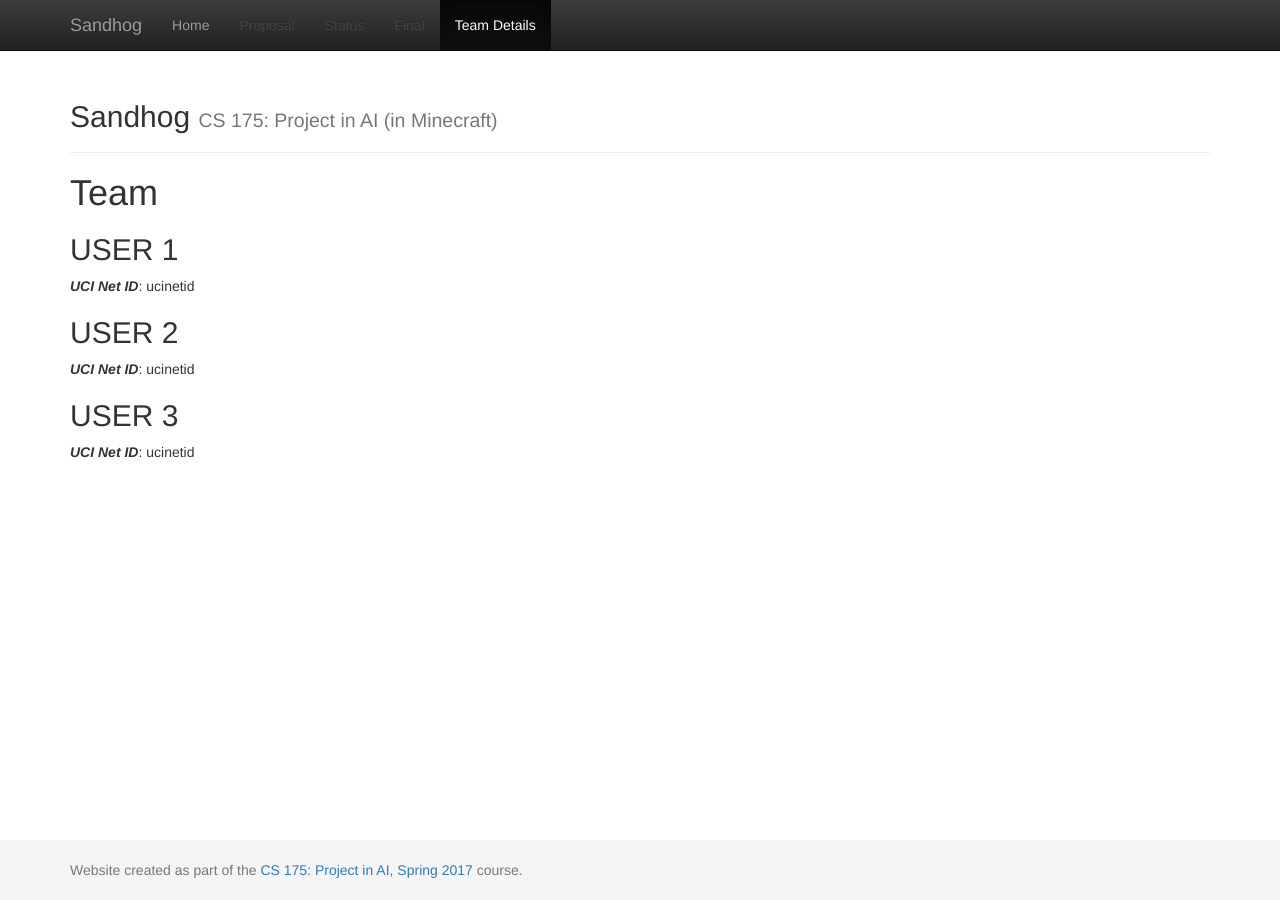
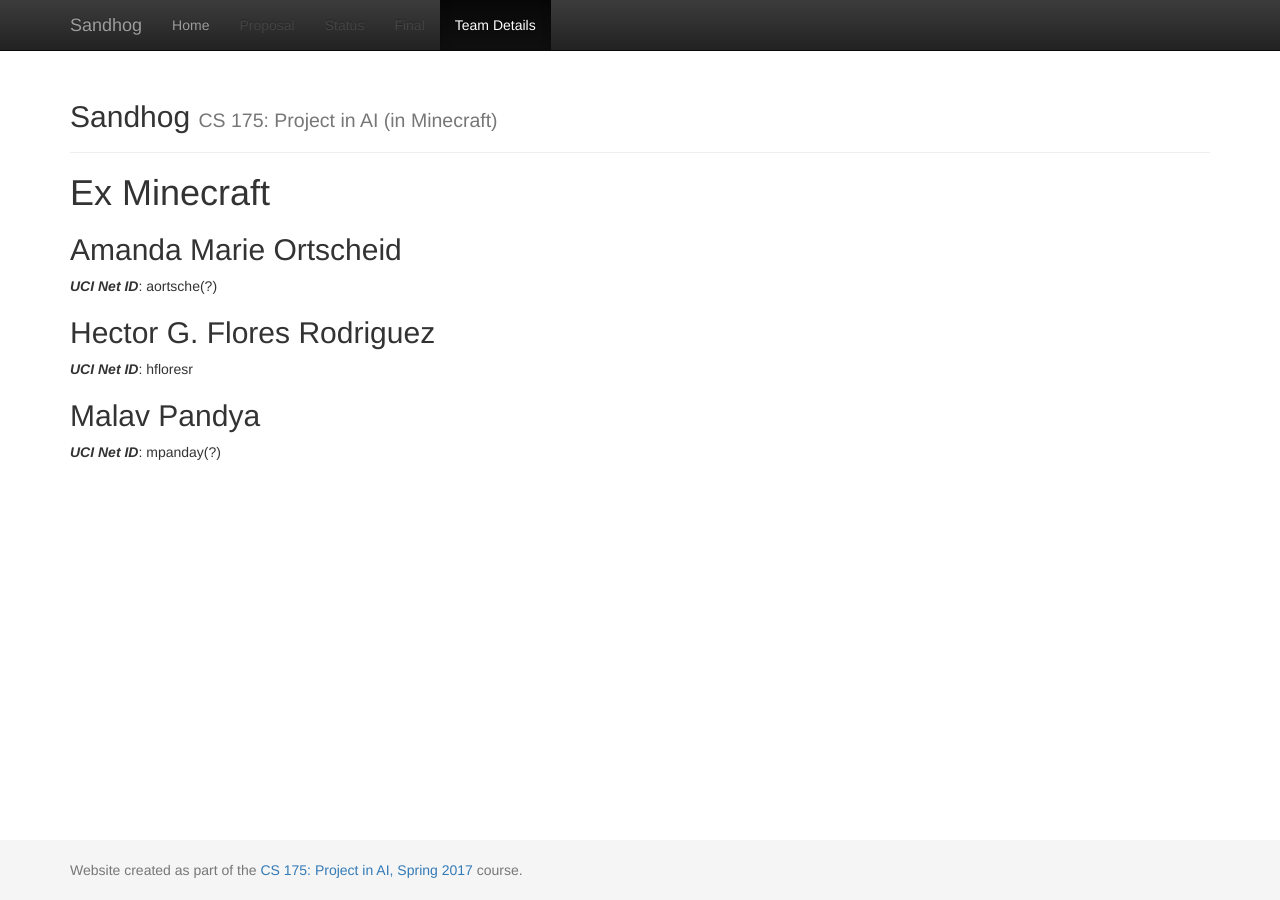
Before and after one commit to hfloresr/Sandhog, a Jekyll site: the page built from docs/team.md, in a window 1280 px wide. Built offline with Jekyll 4.4.1, drawn with Linux system fonts in a browser that asks for light colours.

Commit message:
replaced the placeholders with teammates and UCINetIDs in team.md

```diff
--- a/docs/team.md
+++ b/docs/team.md
@@ -1,16 +1,16 @@
 ---
 layout: default
-title:  Team
+title:  Ex Minecraft
 ---
 
 # {{ page.title }}
 
 
-## USER 1
-***UCI Net ID***: ucinetid
+## Amanda Marie Ortscheid
+***UCI Net ID***: aortsche(?)
 
-## USER 2
-***UCI Net ID***: ucinetid
+## Hector G. Flores Rodriguez
+***UCI Net ID***: hfloresr
 
-## USER 3
-***UCI Net ID***: ucinetid
+## Malav Pandya
+***UCI Net ID***: mpanday(?)
```
